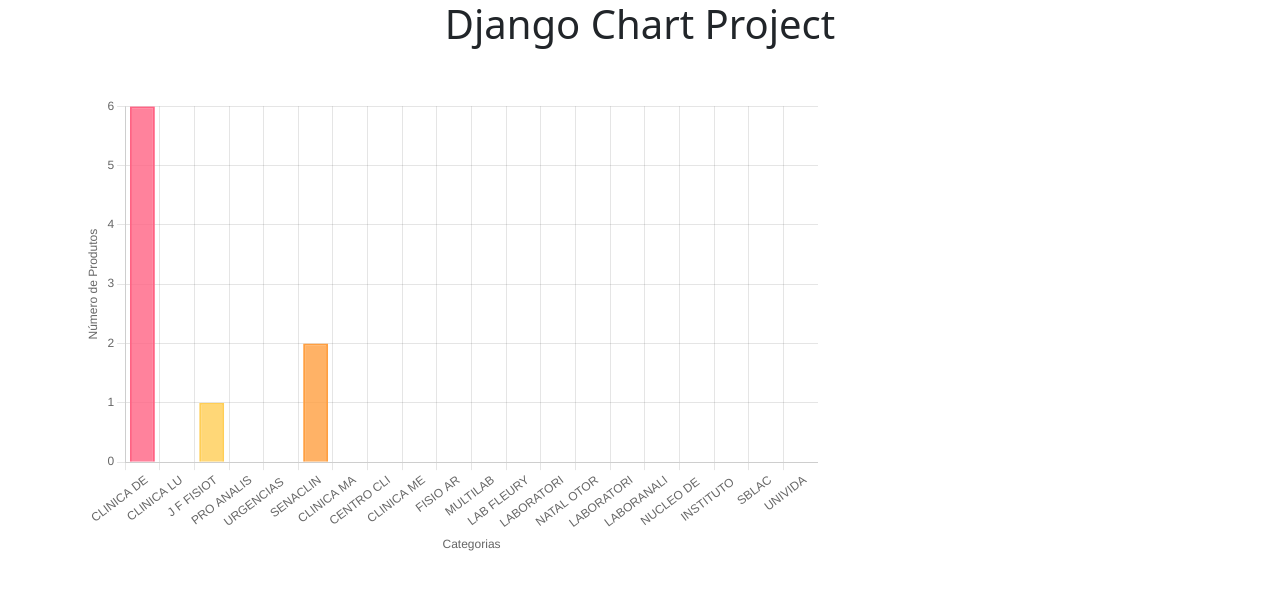
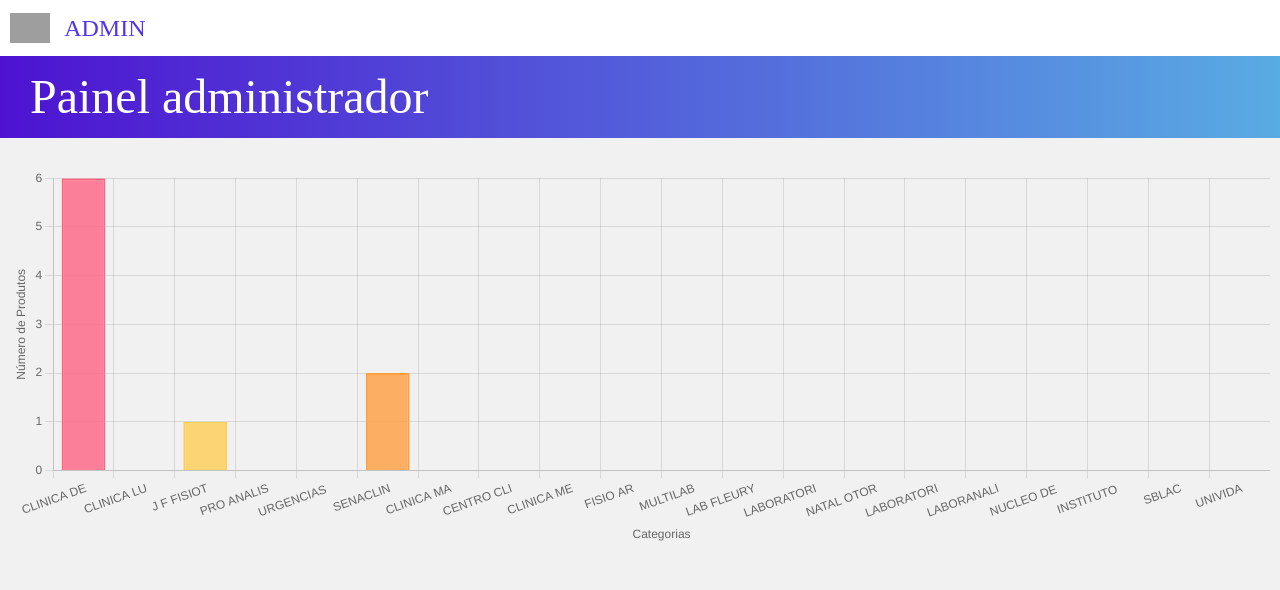
Before and after one commit to josedhontas/agendaCovid, a Django app: page /telaAdmin in a window 1280 px wide. Shown: the top 590 px of the page. Run offline with Django 4.2, Linux system fonts and the light colour scheme; data comes from the database, SQL or seed files in the repository; some libraries are stand-ins or nearby versions; grey boxes are pictures that could not be loaded.

Commit message:
feat: grafico barra

```diff
--- a/agenda/templates/telaAdmin.html
+++ b/agenda/templates/telaAdmin.html
@@ -1,28 +1,194 @@
-<!doctype html>
-<html lang="en">
+<!DOCTYPE html>
+<html lang="pt-br">
 <head>
-    <!-- Required meta tags -->
-    <meta charset="utf-8">
-    <meta name="viewport" content="width=device-width, initial-scale=1">
+    <meta charset="UTF-8">
+    <meta name="viewport" content="width=device-width, initial-scale=1.0">
+    <link href="https://cdn.jsdelivr.net/npm/bootstrap@5.0.0-beta3/dist/css/bootstrap.min.css" rel="stylesheet" integrity="sha384-eOJMYsd53ii+scO/bJGFsiCZc+5NDVN2yr8+0RDqr0Ql0h+rP48ckxlpbzKgwra6" crossorigin="anonymous">
+    <script src="https://cdn.jsdelivr.net/npm/chart.js@3.0.2/dist/chart.min.js"></script>
+    <title>Admin</title>
 
-    <!-- Bootstrap CSS -->
-    <link href="https://cdn.jsdelivr.net/npm/bootstrap@5.0.0-beta3/dist/css/bootstrap.min.css" rel="stylesheet" integrity="sha384-eOJMYsd53ii+scO/bJGFsiCZc+5NDVN2yr8+0RDqr0Ql0h+rP48ckxlpbzKgwra6" crossorigin="anonymous">
+    <style>
 
-    <script src="https://cdn.jsdelivr.net/npm/chart.js@3.0.2/dist/chart.min.js"></script>
+        body{
+            margin: 0;
+            background-color: #f1f1f1;
 
-    <title>ChartApp</title>
+        }
+
+
+        @font-face {
+            font-family: "negrito";
+            src: local("Arial"), local("Helvetica"), sans-serif;
+        }
+
+        @font-face {
+            font-family: "padrao";
+            src: local("Arial"), local("Helvetica"), sans-serif;
+        }
+
+
+
+        :root{
+            --cor-destaque: #5333ed;
+        }
+
+        /* marca*/
+
+        #marca {
+            background-color: white;
+            padding: 10px;
+        }
+
+        #marca img {
+            width: 40px;
+            margin-right: 10px;
+        }
+
+        #marca *{
+            vertical-align: middle;
+        }
+
+        #marca span {
+            font-family: "negrito";
+            font-size: 150%;
+            color: var(--cor-destaque)
+        }
+
+
+        /* header - cabecalho*/
+
+        #header{
+            background-image: linear-gradient(to right, #4d13d1, #59abe3);
+            padding: 5px 10px 5px 30px;
+            /* cima, direita, baixo, esquerda*/
+            color: white
+        }
+
+        #boasVindas {
+            font-family: "negrito";
+            font-size: 300%;
+            display: block
+            /* display block nao permite ninguem do lado dele*/
+        }
+
+        #slogan {
+            font-family: "padrao";
+            font-size: 200%
+        }
+
+        /*COntainer */
+
+        #container{
+            padding: 10px;
+            display: flex;
+            margin-top: 20px;
+        }
+
+        /* Seção da esquerda*/
+
+        #esquerda{
+            width: 50%;
+            padding: 10px;
+        }
+
+        #pessoal{
+            font-family: "negrito";
+            font-size: 200%;
+        }
+
+
+        #novoLancamento{
+            float: right;
+            border: none;
+            background-color: var(--cor-destaque);
+            color: white;
+            font-size: 150%;
+            padding: 10px;
+            border-radius: 10px;
+        }
+
+        #areaPessoal{
+            margin-top: 30px;
+        }
+
+        .blocoLancamento{
+            background-color: white;
+            padding: 25px;
+            border-radius: 20px;
+            margin-bottom: 10px;
+
+        }
+
+        .blocoLancamento img{
+            width: 50px;
+        }
+
+        .descricaoLancamento{
+            float: left;
+            text-align:left;
+        }
+
+        .descricaoLancamento span{
+            display: flex;
+            font-family: "padrao";
+        }
+
+        .valor{
+            font-family: "negrito" !important;
+            font-size: 150%;
+
+        }
+
+        .gasto{
+            color: red;
+        }
+
+        .entrada{
+            color: #22a7f0;
+        }
+
+
+        #direita{
+            background-color: white ;
+            border-radius: 20px;
+            width: 50%;
+            padding: 30px;
+            text-align: center;
+            font-family: "negrito";
+
+        }
+
+        #direita img{
+            width: 30px;
+        }
+
+        #labelAgendamento{
+            font-size: 250%;
+            display: flex;
+            justify-content: center;
+        }
+
+
+        #renda{
+            font-size: 500%;
+            color: var(--cor-destaque)
+        }
+
+
+    </style>
 </head>
 <body>
+    <div id="marca">
+        <img src="img/LogoJulius.png" alt="Julius">
+        <span> ADMIN</span>
+    </div>
 
-<h1 class="text-center">Django Chart Project</h1>
+    <div id="header">
+        <span id="boasVindas"> Painel administrador</span>
+    </div>
 
-<div class="container">
-
-    {% block content %}
-
-    <div class="row mt-5">
-        <div class="col-md-8">
-            <canvas id="myChart" width="400" height="250"></canvas>
+    <div id="container">
+        <canvas id="myChart" width="400" height="120"></canvas>
         <script>
             var ctx = document.getElementById('myChart').getContext('2d');
             var myChart = new Chart(ctx, {
@@ -81,11 +247,6 @@
             });
         </script>
     </div>
-    </div>
-
-    {% endblock %}
-
-</div>
 
 </body>
 </html>
```
Also changed, not shown: agenda/templates/telaAdmin copy.html (added, +91 -0 lines). Lines whose indentation alone changed are shown as unchanged.
